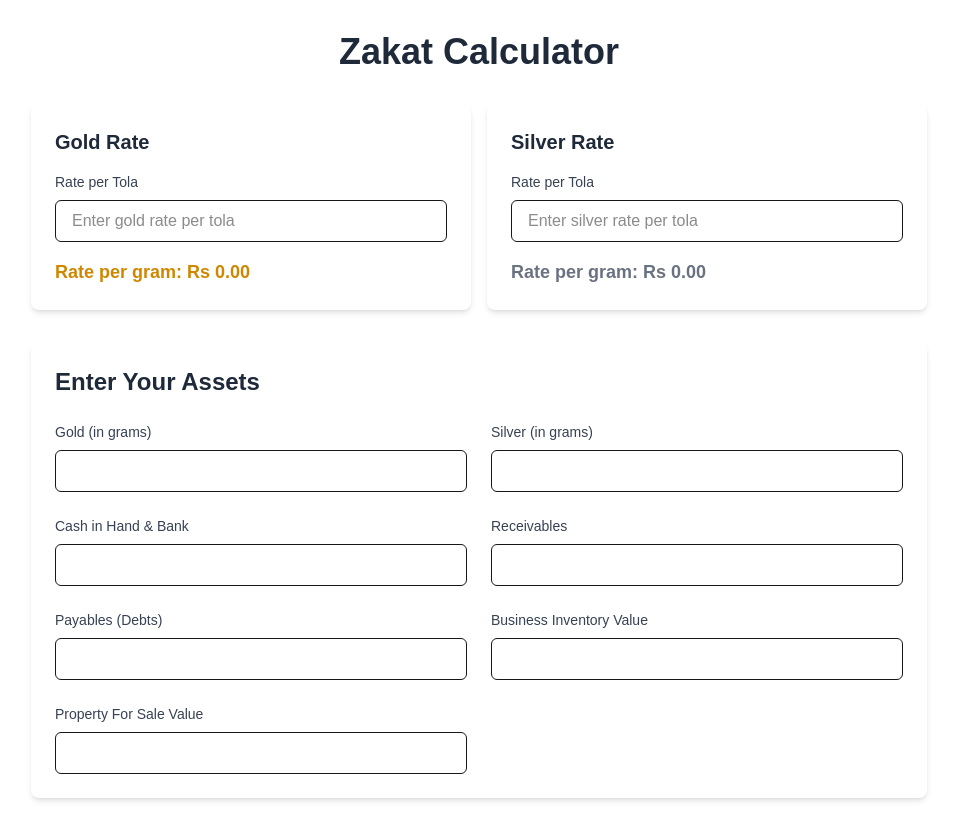
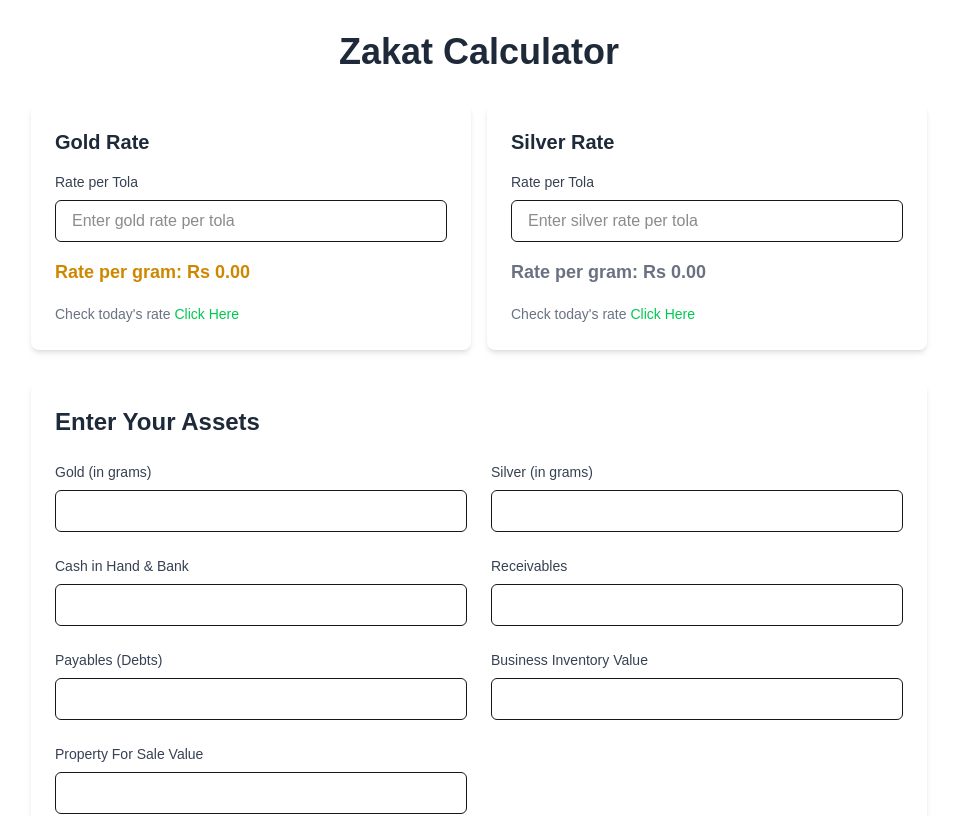
Before and after one commit to sabterrazaqadri/zakat-calculator, a Next.js app: page / in a window 1280 px wide. Shown: the top 816 px of the page, without its empty margins (161-1118 px from the left). Built offline with nearby package versions, Linux system fonts and the light colour scheme.

Commit message:
first commit

```diff
--- a/src/app/components/MetalRates.tsx
+++ b/src/app/components/MetalRates.tsx
@@ -1,6 +1,7 @@
 'use client'
 
 import { useZakatStore } from '../store/zakatStore'
+import Link from 'next/link'
 
 export default function MetalRates() {
   const { assets, updateAssets, calculateRatesPerGram } = useZakatStore()
@@ -34,6 +35,9 @@ export default function MetalRates() {
           <p className="text-lg font-semibold text-yellow-600">
             Rate per gram: Rs {goldPerGram.toFixed(2)}
           </p>
+          <Link href="https://hamariweb.com/finance/gold_rate/" target="_blank" className="text-gray-500 text-sm hover:underline">
+            Check today&apos;s rate <span className="text-green-500">Click Here</span>
+          </Link>
         </div>
       </div>
 
@@ -58,6 +62,9 @@ export default function MetalRates() {
           <p className="text-lg font-semibold text-gray-500">
             Rate per gram: Rs {silverPerGram.toFixed(2)}
           </p>
+          <Link href="https://hamariweb.com/finance/silver_rate/" target="_blank" className="text-gray-500 text-sm hover:underline">
+            Check today&apos;s rate <span className="text-green-500">Click Here</span>
+          </Link>
         </div>
       </div>
     </div>
```
